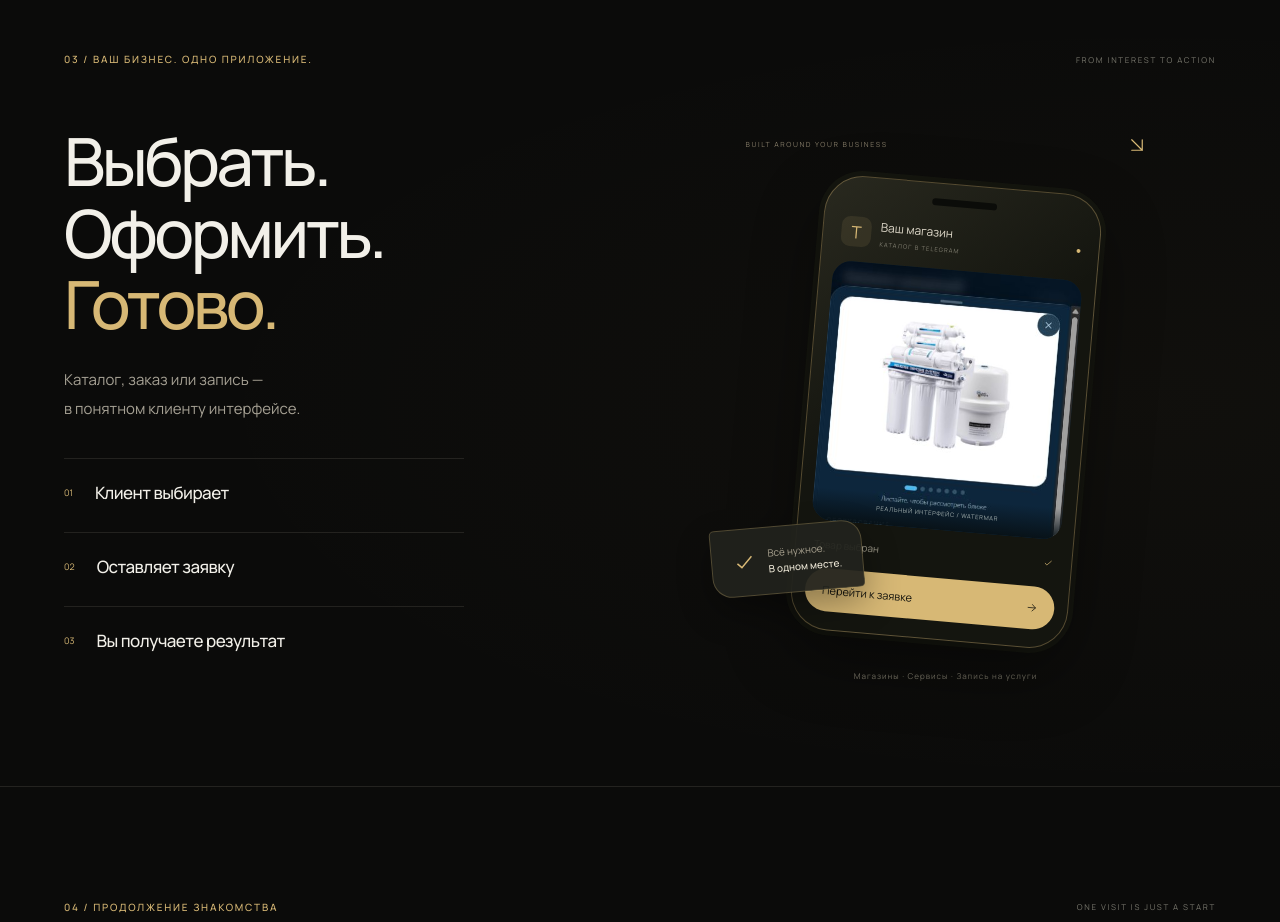
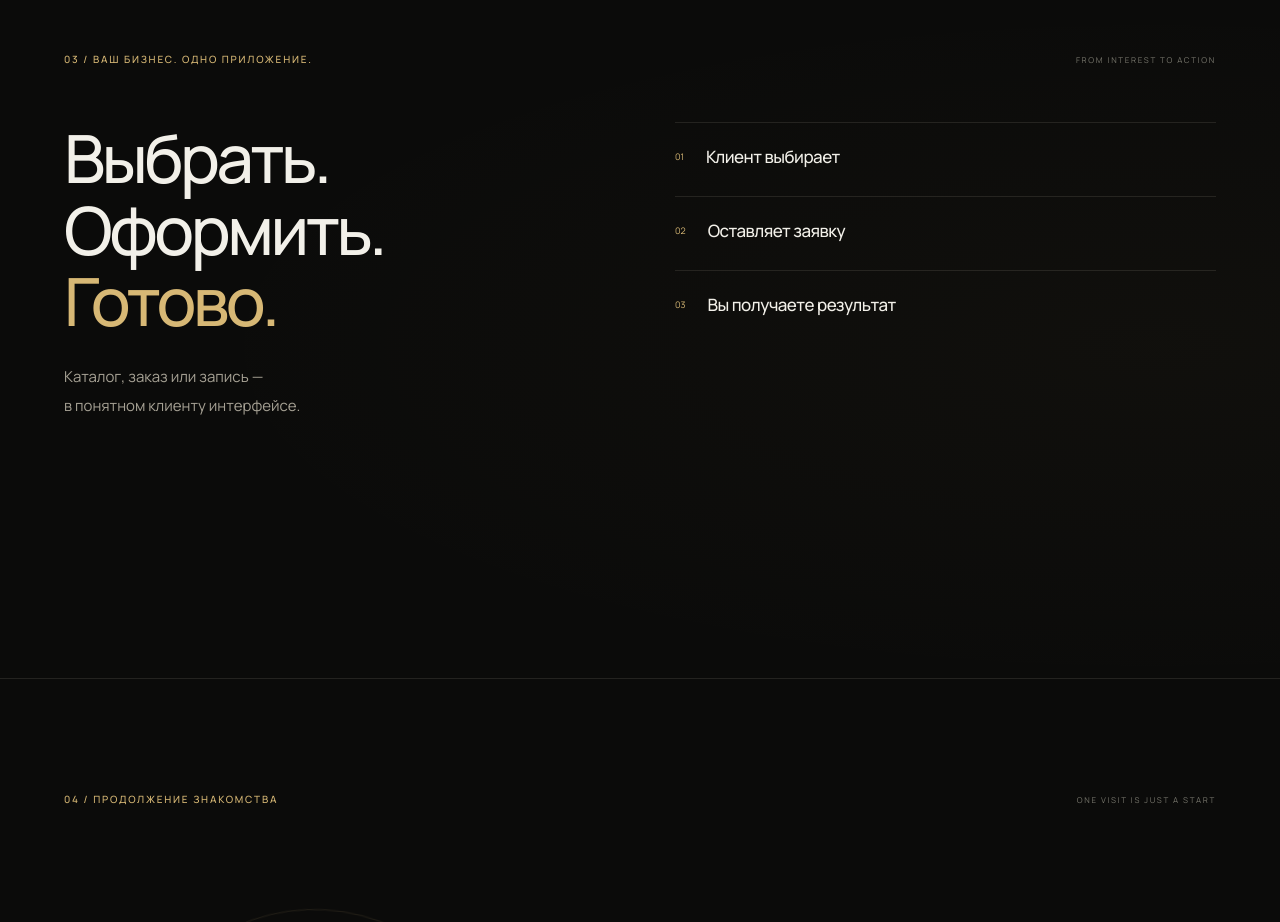
Before and after one commit to TimurMozgo/Tinellab, a plain HTML site: page index.html in a window 1280 px wide. Shown: the part 1600-2522 px from the top of the page. Drawn offline with Linux system fonts and the light colour scheme.

Commit message:
Remove the WATERMAR phone mockup from the solution section

```diff
--- a/assets/css/story.css
+++ b/assets/css/story.css
@@ -102,3 +102,21 @@
 }
 @media(max-width:350px){.story-actions{gap:10px}.story-actions .button{padding:15px 16px;gap:12px}.text-contact{font-size:8px}.story-section h2{font-size:39px}.hero h1{font-size:clamp(32px,9.9vw,40px)}.story-index{font-size:5px}.hero-footer{font-size:5px}.phone-scenario{width:225px}.solution-visual{padding-left:7px;padding-right:7px}.reminder-example{width:250px}.reminder-head{gap:7px}.floating-nav>a:not(.nav-home){padding:13px 12px}}
 @media(prefers-reduced-motion:reduce){.return-orbit svg{animation:none}}
+
+.solution-layout { display: block; }
+@media (min-width: 901px) {
+  .solution-content {
+    display: grid;
+    grid-template-columns: 1fr 1fr;
+    column-gap: 70px;
+    align-items: start;
+  }
+  .solution-content h2 { grid-column: 1; grid-row: 1; }
+  .solution-content > .story-copy { grid-column: 1; grid-row: 2; }
+  .solution-content .solution-steps {
+    grid-column: 2;
+    grid-row: 1 / 3;
+    margin-top: 0;
+    max-width: none;
+  }
+}
--- a/index.html
+++ b/index.html
@@ -7,7 +7,7 @@
 <link rel="stylesheet" href="assets/css/main.css?v=gallery"><link rel="stylesheet" href="assets/css/premium.css?v=bottom-launch"><link rel="stylesheet" href="assets/css/contact.css">
 <script defer src="assets/js/icons.js"></script><script defer src="assets/js/boot.js"></script><script defer src="data/projects.js?v=terra-cover"></script><script defer src="assets/js/player.js?v=kayak"></script><script defer src="assets/js/app.js?v=preview"></script><script defer src="assets/js/contact.js?v=field-feedback"></script><script defer src="assets/js/premium.js"></script>
 <script async src="https://telegram.org/js/telegram-web-app.js" onload="window.dispatchEvent(new Event('telegram-ready'))"></script>
-<link rel="stylesheet" href="assets/css/icons.css"><link rel="stylesheet" href="assets/css/story.css"><link rel="stylesheet" href="assets/css/project-covers.css?v=3"><script defer src="assets/js/scroll-scenes.js"></script><link rel="stylesheet" href="assets/css/language.css?v=motion"><script defer src="assets/js/i18n.js?v=preview"></script><link rel="stylesheet" href="assets/css/contact-feedback.css"><link rel="stylesheet" href="assets/css/catalog-expand.css"></head>
+<link rel="stylesheet" href="assets/css/icons.css"><link rel="stylesheet" href="assets/css/story.css?v=clean-solution"><link rel="stylesheet" href="assets/css/project-covers.css?v=3"><script defer src="assets/js/scroll-scenes.js"></script><link rel="stylesheet" href="assets/css/language.css?v=motion"><script defer src="assets/js/i18n.js?v=preview"></script><link rel="stylesheet" href="assets/css/contact-feedback.css"><link rel="stylesheet" href="assets/css/catalog-expand.css"></head>
 <body>
 <div id="boot" hidden role="status" aria-label="Подготовка портфолио"><div class="boot-logo">TINELLAB</div><div class="boot-track" role="progressbar" aria-label="Готовность интерфейса" aria-valuemin="0" aria-valuemax="100" aria-valuenow="8"><i></i></div><div class="boot-label">Идея обретает форму</div></div>
 <script>document.getElementById('boot').hidden=false;window.bootDeadline=setTimeout(function(){document.getElementById('boot').hidden=true},6000)</script>
@@ -32,7 +32,7 @@
 <section class="story-section solution-section" id="approach" aria-labelledby="solution-title">
  <div class="story-section-meta motion-item"><p class="eyebrow">03 / ВАШ БИЗНЕС. ОДНО ПРИЛОЖЕНИЕ.</p><span class="story-index">FROM INTEREST TO ACTION</span></div>
  <div class="solution-layout"><div class="solution-content"><h2 class="motion-item" id="solution-title">Выбрать.<br>Оформить.<br><span>Готово.</span></h2><p class="story-copy motion-item">Каталог, заказ или запись —<br>в понятном клиенту интерфейсе.</p><div class="solution-steps"><article class="motion-item"><span>01</span><div><h3>Клиент выбирает</h3></div></article><article class="motion-item"><span>02</span><div><h3>Оставляет заявку</h3></div></article><article class="motion-item"><span>03</span><div><h3>Вы получаете результат</h3></div></article></div></div>
- <div class="solution-visual motion-item"><div class="visual-coordinate"><span>BUILT AROUND YOUR BUSINESS</span><span>↘</span></div><div class="phone-scenario"><div class="phone-notch" aria-hidden="true"></div><div class="scenario-header"><span class="scenario-mark">T</span><span>Ваш магазин<small>КАТАЛОГ В TELEGRAM</small></span><span class="scenario-online" aria-hidden="true"></span></div><div class="scenario-photo"><img src="assets/screenshots/watermar-3.png" loading="lazy" alt="Экран карточки оборудования WATERMAR"><span>РЕАЛЬНЫЙ ИНТЕРФЕЙС / WATERMAR</span></div><div class="scenario-selected"><span>Товар выбран</span><span>✓</span></div><div class="scenario-cta">Перейти к заявке <span>→</span></div></div><div class="floating-note"><svg viewBox="0 0 24 24" fill="none" aria-hidden="true"><path d="m5 12 4 4L19 6"/></svg><span>Всё нужное.<br><strong>В одном месте.</strong></span></div><p class="visual-caption">Магазины · Сервисы · Запись на услуги</p></div></div>
+ </div>
 </section>
 
 <section class="story-section return-section" id="return" aria-labelledby="return-title">
```
